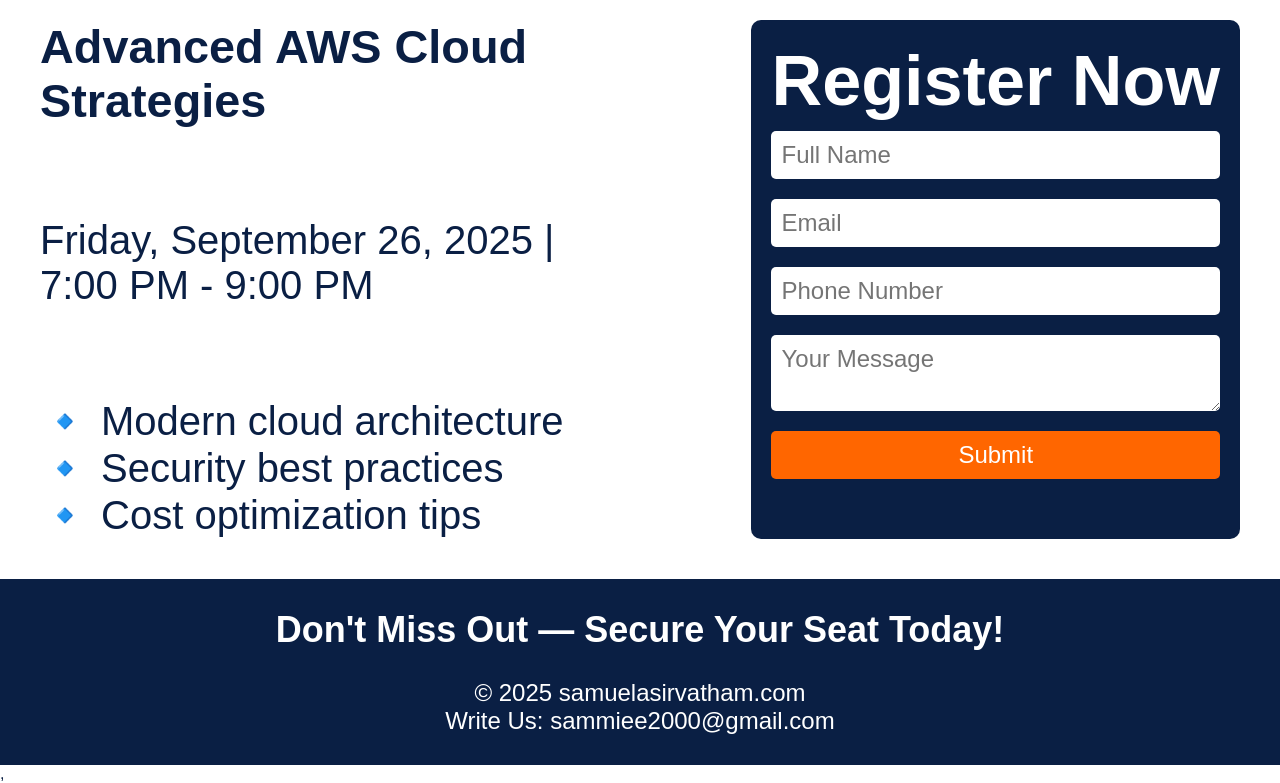
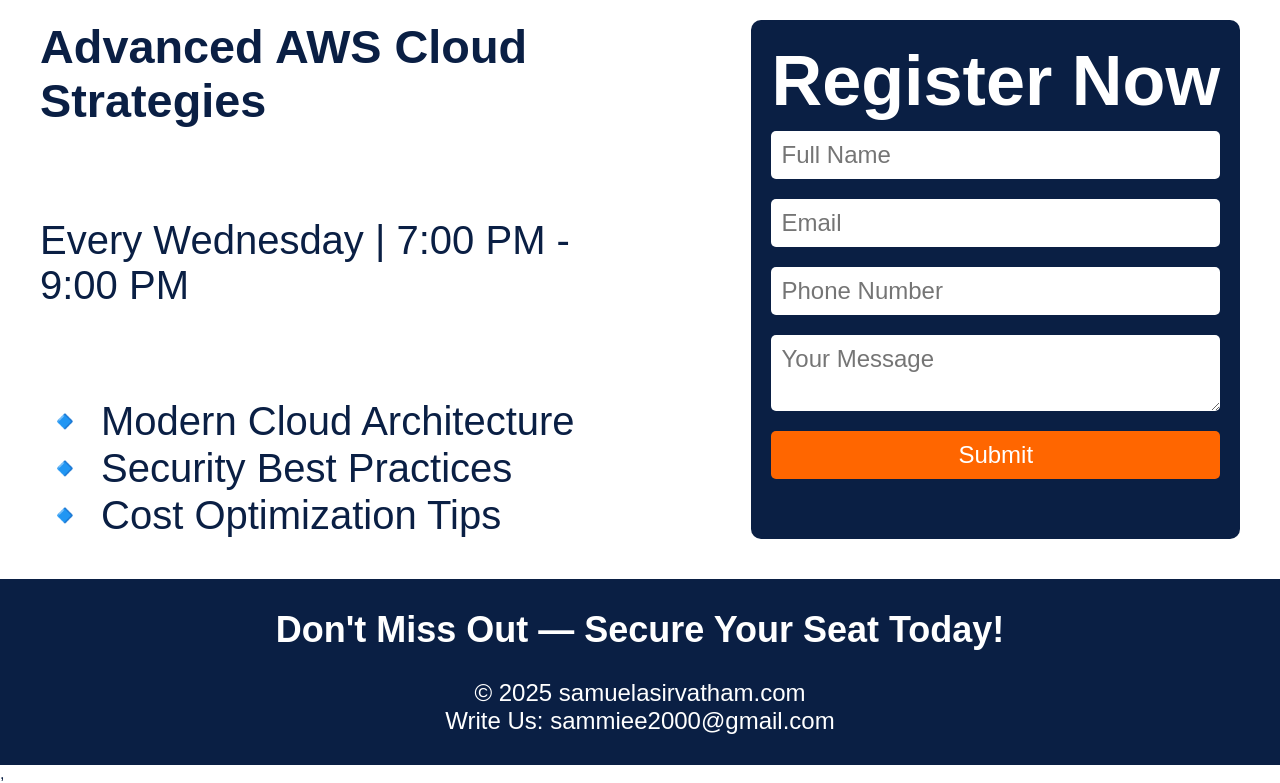
Before and after one commit to seethapa/UserRegisterMERN, a React (Create React App) app in the folder client/: page / in a window 1280 px wide. Shown: the part 2136-2919 px from the top of the page. Built offline with nearby package versions, Linux system fonts and the light colour scheme.

Commit message:
webinar day changed

```diff
--- a/client/src/App.js
+++ b/client/src/App.js
@@ -53,12 +53,12 @@
               <div class="details">
                 <h3>Advanced AWS Cloud Strategies</h3>
                <br /><br />
-                <p>Friday, September 26, 2025 | 7:00 PM - 9:00 PM</p>
+                <p>Every Wednesday | 7:00 PM - 9:00 PM</p>
                <br /><br />
                 <div>
-                  <div>🔹 Modern cloud architecture</div>
-                  <div>🔹 Security best practices</div>
-                  <div>🔹 Cost optimization tips</div>
+                  <div>🔹 Modern Cloud Architecture</div>
+                  <div>🔹 Security Best Practices</div>
+                  <div>🔹 Cost Optimization Tips</div>
                 </div>
 
               </div>
```
